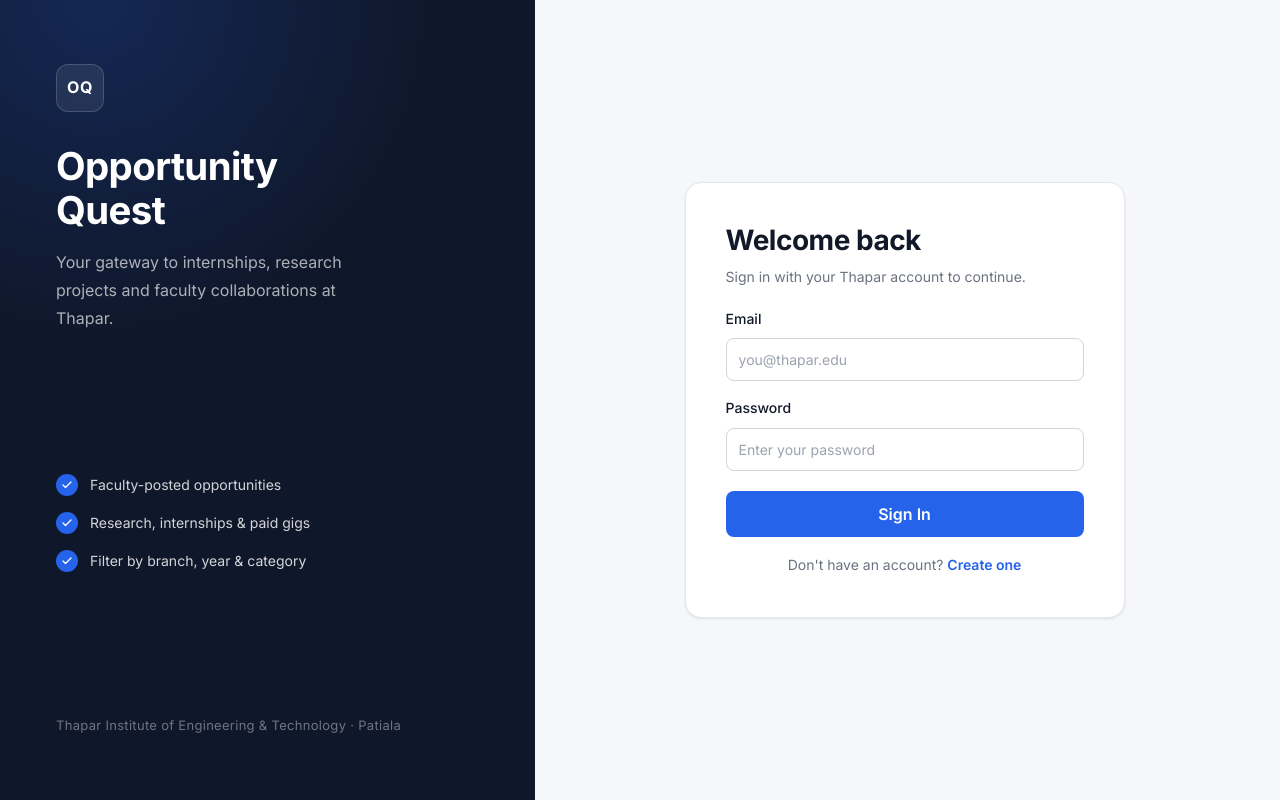
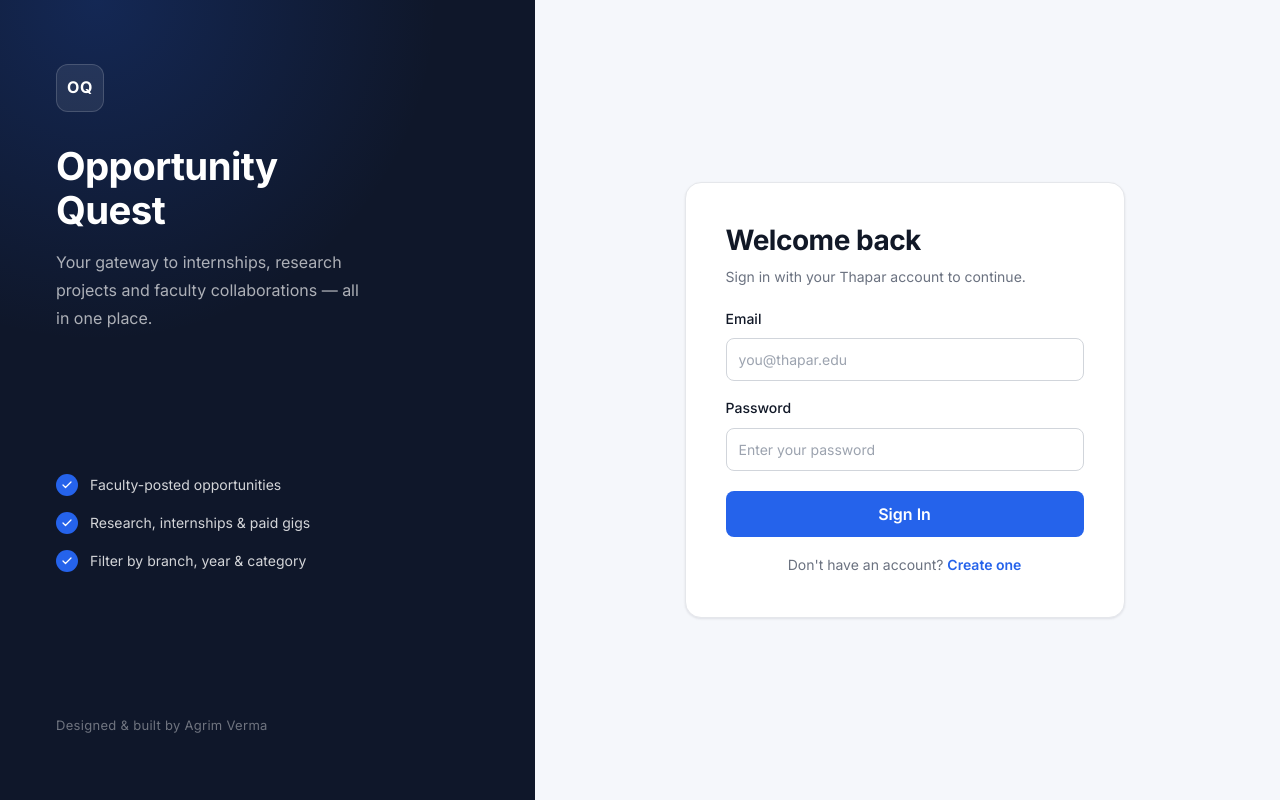
Before and after one commit to AgrimVerma11/OpportunityQuest, a React (Vite) app in the folder frontend/: page / in a window 1280 px wide. Built offline with nearby package versions, Linux system fonts and the light colour scheme; no server answers.

Commit message:
update login page intro copy

```diff
--- a/frontend/src/pages/Login.jsx
+++ b/frontend/src/pages/Login.jsx
@@ -60,7 +60,7 @@
           <div className="auth-logo">OQ</div>
           <h1>Opportunity<br />Quest</h1>
           <p className="auth-tagline">
-            Your gateway to internships, research projects and faculty collaborations at Thapar.
+            Your gateway to internships, research projects and faculty collaborations — all in one place.
           </p>
         </div>
 
@@ -71,7 +71,7 @@
         </ul>
 
         <p className="auth-institute">
-          Thapar Institute of Engineering &amp; Technology · Patiala
+          Designed &amp; built by Agrim Verma
         </p>
       </div>
 
```
